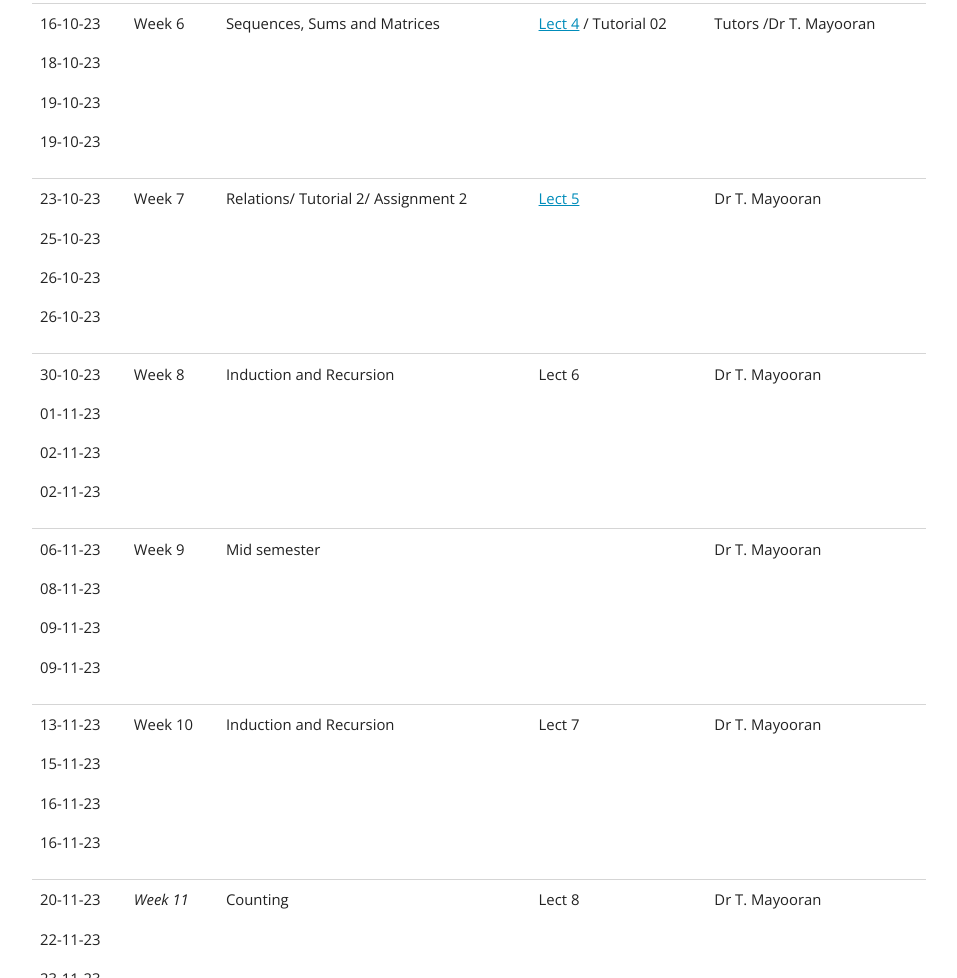
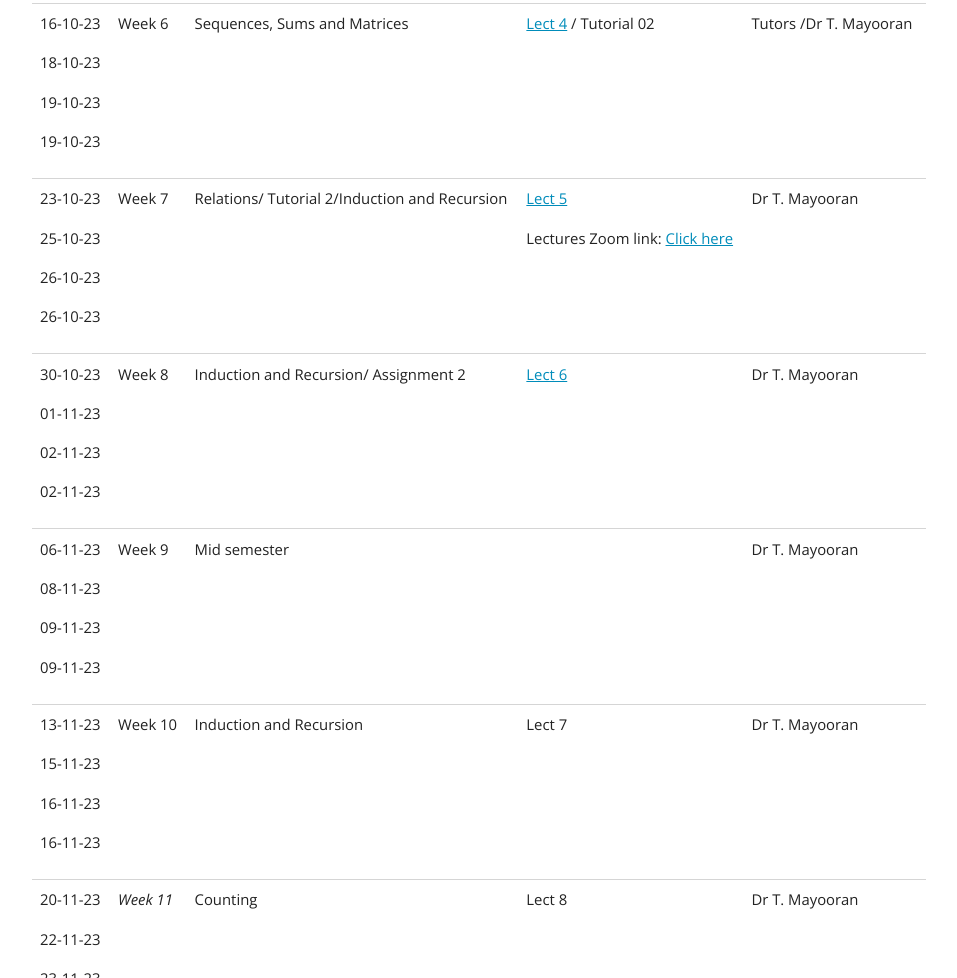
Before and after one commit to Mayooran1987/MC4010_E21, a plain HTML site: page docs/notes.html in a window 1280 px wide. Shown: the part 1164-2142 px from the top of the page, without its empty margins (41-998 px from the left). Drawn offline with nearby package versions, Linux system fonts and the light colour scheme.

Commit message:
Add files via upload

```diff
--- a/docs/notes.html
+++ b/docs/notes.html
@@ -245,8 +245,9 @@ ul.task-list li input[type="checkbox"] {
 <p>26-10-23</p>
 <p>26-10-23</p></td>
 <td>Week 7</td>
-<td>Relations/ Tutorial 2/ Assignment 2</td>
-<td><a href="https://github.com/Mayooran1987/MC4010_E21/raw/main/Lect_5.pdf">Lect 5</a></td>
+<td>Relations/ Tutorial 2/Induction and Recursion</td>
+<td><p><a href="https://github.com/Mayooran1987/MC4010_E21/raw/main/Lect_5.pdf">Lect 5</a></p>
+<p>Lectures Zoom link: <a href="https://minnstate.zoom.us/j/6433492338">Click here</a></p></td>
 <td>Dr T. Mayooran</td>
 </tr>
 <tr class="even">
@@ -255,8 +256,8 @@ ul.task-list li input[type="checkbox"] {
 <p>02-11-23</p>
 <p>02-11-23</p></td>
 <td>Week 8</td>
-<td>Induction and Recursion</td>
-<td>Lect 6</td>
+<td>Induction and Recursion/ Assignment 2</td>
+<td><a href="https://github.com/Mayooran1987/MC4010_E21/raw/main/Lect_6.pdf">Lect 6</a></td>
 <td>Dr T. Mayooran</td>
 </tr>
 <tr class="odd">
```
Also changed, not shown: docs/news.html (+1 -1 lines), docs/search.json (+4 -4 lines).
